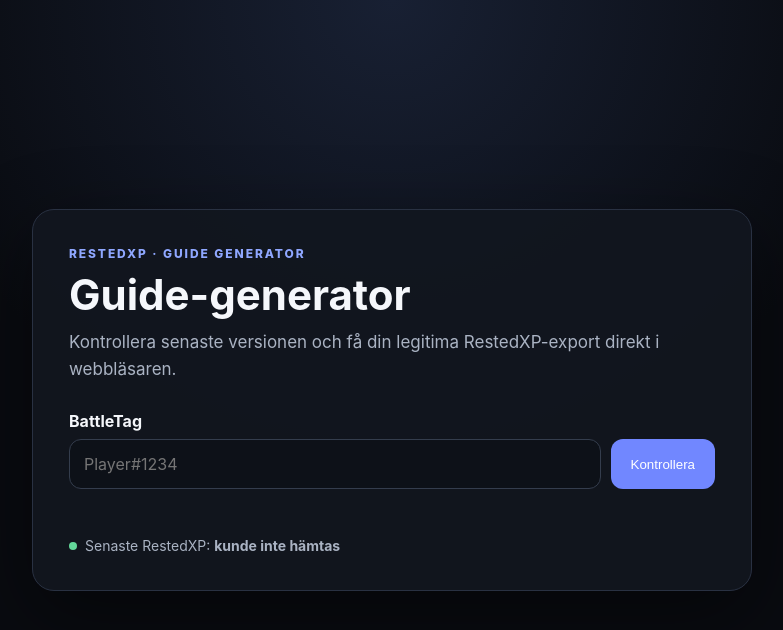
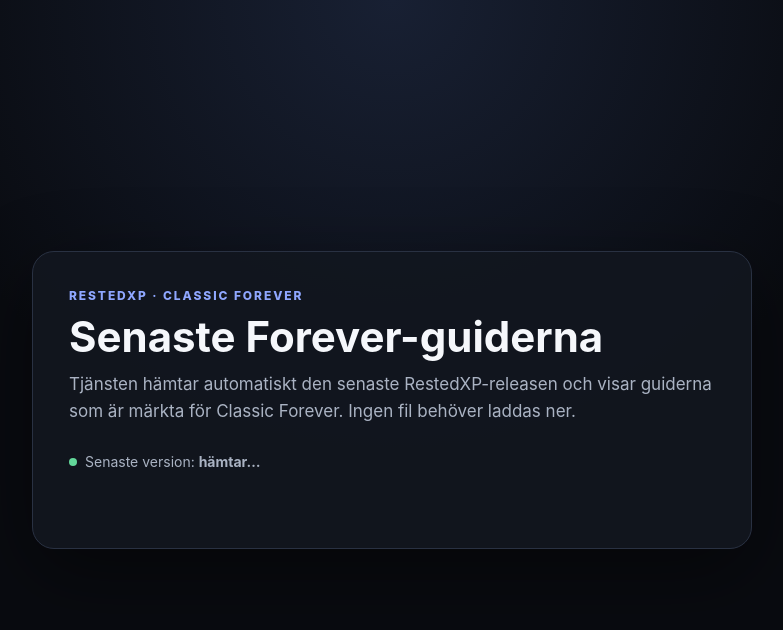
Before and after one commit to Domisee/guide-generator, a plain HTML site: page index.html in a window 1280 px wide. Shown: the whole page, without its empty margins (248-1031 px from the left). Drawn offline with Linux system fonts and the light colour scheme; no server answers.

Commit message:
Show latest Classic Forever guides

```diff
--- a/index.html
+++ b/index.html
@@ -1,42 +1,11 @@
 <!doctype html>
 <html lang="sv">
-<head>
-  <meta charset="utf-8">
-  <meta name="viewport" content="width=device-width,initial-scale=1">
-  <title>Guide-generator</title>
-  <meta name="description" content="Webbaserad RestedXP Guide-generator">
-  <link rel="stylesheet" href="style.css">
-</head>
-<body>
-  <main class="shell">
-    <section class="card hero">
-      <div class="badge">RESTEDXP · GUIDE GENERATOR</div>
-      <h1>Guide-generator</h1>
-      <p class="lead">Kontrollera senaste versionen och få din legitima RestedXP-export direkt i webbläsaren.</p>
-
-      <label for="battletag">BattleTag</label>
-      <div class="row">
-        <input id="battletag" placeholder="Player#1234" autocomplete="off">
-        <button id="generate">Kontrollera</button>
-      </div>
-      <p id="message" class="message"></p>
-
-      <div class="status">
-        <span class="dot"></span>
-        <span>Senaste RestedXP: <strong id="version">hämtar…</strong></span>
-      </div>
-
-      <div id="result" class="result hidden">
-        <h2>Din RestedXP-export</h2>
-        <p id="exportHelp"></p>
-        <a id="accountLink" class="secondary link-button" href="https://account.restedxp.com/" target="_blank" rel="noopener">Öppna RestedXP-kontot</a>
-        <label for="code">Klistra in exportsträngen</label>
-        <textarea id="code" placeholder="Klistra in din riktiga RestedXP-export här…" spellcheck="false"></textarea>
-        <button id="copy" class="secondary">Kopiera</button>
-        <p class="note">RestedXP binder guider till ditt konto och Battle.net-ID. Av säkerhets- och behörighetsskäl hämtar den här tjänsten inte dina RestedXP-uppgifter eller lösenord.</p>
-      </div>
-    </section>
-  </main>
-  <script src="app.js"></script>
-</body>
-</html>
+<head><meta charset="utf-8"><meta name="viewport" content="width=device-width,initial-scale=1"><title>RestedXP Classic Forever</title><meta name="description" content="Senaste RestedXP-guiderna för WoW Classic Forever."><link rel="stylesheet" href="style.css"></head>
+<body><main class="shell"><section class="card hero">
+<div class="badge">RESTEDXP · CLASSIC FOREVER</div>
+<h1>Senaste Forever-guiderna</h1>
+<p class="lead">Tjänsten hämtar automatiskt den senaste RestedXP-releasen och visar guiderna som är märkta för Classic Forever. Ingen fil behöver laddas ner.</p>
+<div class="status"><span class="dot"></span><span>Senaste version: <strong id="version">hämtar…</strong></span></div>
+<p id="message" class="message"></p>
+<div id="guides" class="guides"></div>
+</section></main><script src="app.js"></script></body></html>
```
